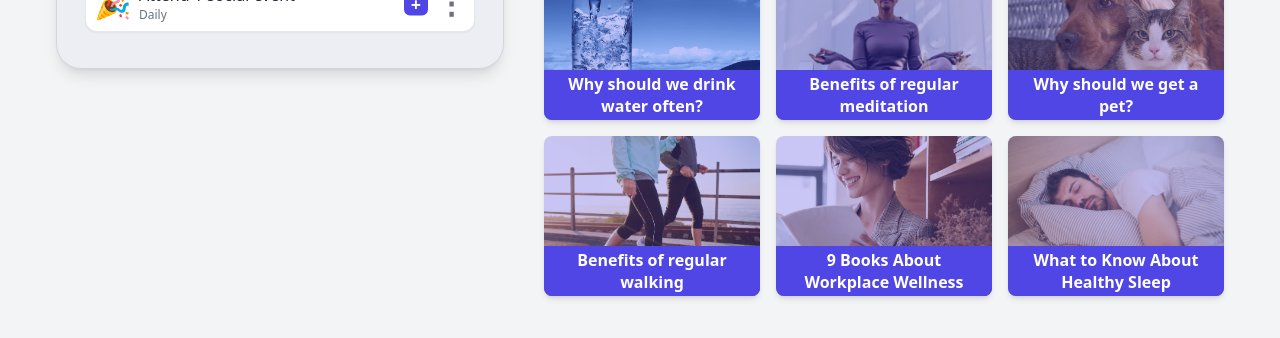
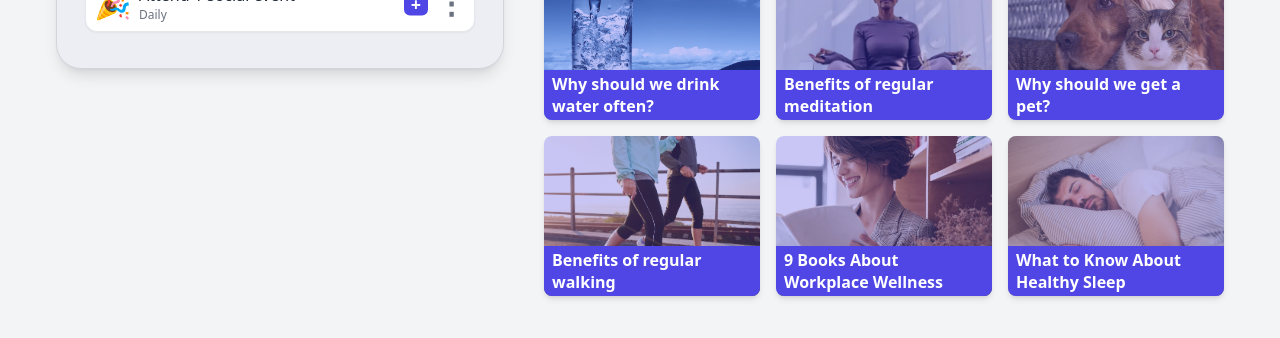
Before and after one commit to Code-the-Dream-School/ii-practicum-team-2-front, a React (Vite) app: page /daily-quests in a window 1280 px wide. Shown: the part 1298-1636 px from the top of the page. Built offline with nearby package versions, Linux system fonts and the light colour scheme.

Commit message:
apply text-left

```diff
--- a/src/components/dailyQuestsPage/WellnessTips.jsx
+++ b/src/components/dailyQuestsPage/WellnessTips.jsx
@@ -56,7 +56,7 @@ const WellnessCard = ({ img, alt, text, href }) => (
   >
     <img src={img} alt={alt} className="w-full h-full object-cover" />
     <div className="absolute inset-0 bg-indigo-600 bg-opacity-30" />
-    <div className="absolute bottom-0 left-0 right-0 bg-indigo-600 px-2 py-2 text-white text-s font-semibold leading-snug h-[50px] flex items-center justify-center text-center break-words whitespace-normal">
+    <div className="absolute bottom-0 left-0 right-0 bg-indigo-600 px-2 py-2 text-white text-s font-semibold leading-snug h-[50px] flex items-center justify-center text-left break-words whitespace-normal">
       {text}
     </div>
   </a>
```
